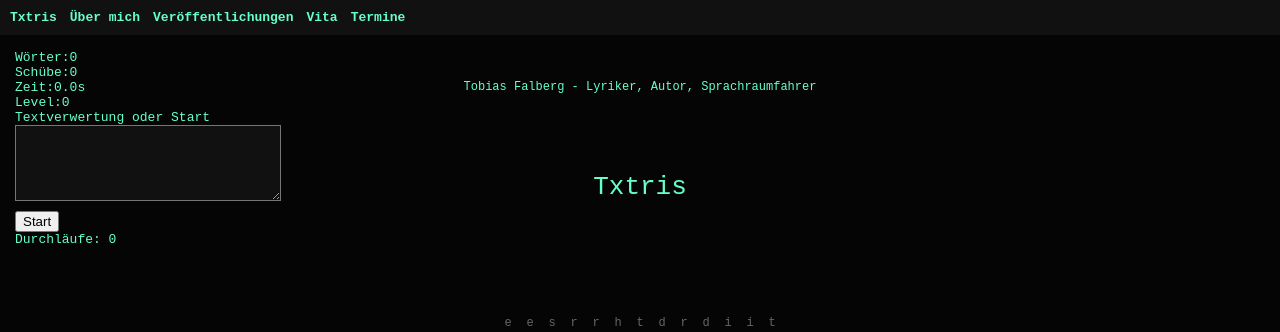
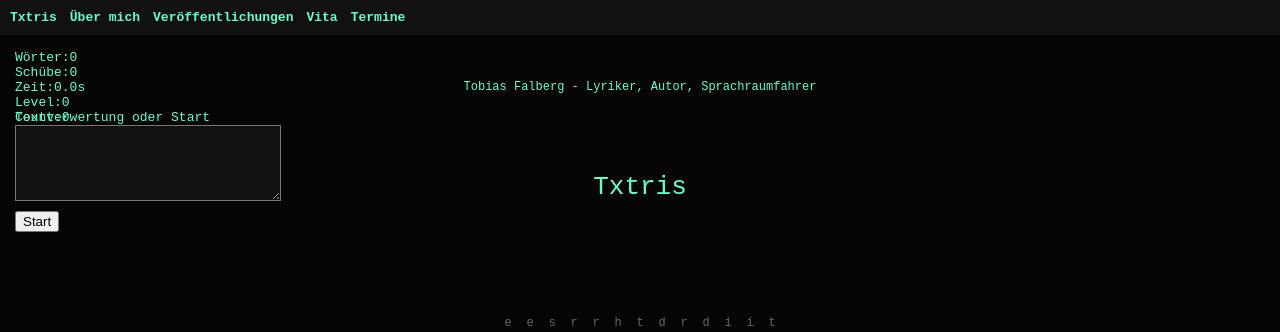
Before and after one commit to tobiasfalberg/tobiasfalberg.github.io, a Jekyll site: the page built from index.html, in a window 1280 px wide. Shown: the top 332 px of the page. Built offline with Jekyll 4.4.1, drawn with Linux system fonts in a browser that asks for light colours; some of the changed lines change nothing that is shown.

Commit message:
Update index.html globaler Counter 4

```diff
--- a/index.html
+++ b/index.html
@@ -160,13 +160,12 @@
 
   <!-- SPIEL -->
   <div id="title">Txtris</div>
-  <div id="hud">Wörter:0<br>Schübe:0<br>Zeit:0.0s<br>Level:0</div>
+  <div id="hud">Wörter:0<br>Schübe:0<br>Zeit:0.0s<br>Level:0<br>Count:0</div>
 
   <div id="inputBox">
     <div>Textverwertung oder Start</div>
     <textarea id="userWords"></textarea><br>
     <button id="startBtn" onclick="start()">Start</button>
-    <div id="gameCounter">Durchläufe: 0</div>
   </div>
 
   <button id="clearBtn" onclick="init()">Clear</button>
@@ -255,10 +254,22 @@
 let grid=[],words=[],used=new Set();
 let running=false;
 let pushCount=0,wordCount=0,startTime=0;
+
+/* globaler Counter */
+let count = 0;
+
 let wordsList=[...baseWords];
 let prefixSet=new Set();
 let audioCtx;
-let gameCount = 0;
+
+/* externer globaler Counter (CountAPI) */
+async function updateGlobalCount(){
+  try{
+    let res = await fetch("https://api.countapi.xyz/hit/txtris/global-starts");
+    let data = await res.json();
+    count = data.value;
+  }catch(e){}
+}
 
 function initAudio(){ if(!audioCtx){ audioCtx=new (window.AudioContext||window.webkitAudioContext)(); }}
 function tone(f,d=0.1,v=0.05){ let o=audioCtx.createOscillator(); let g=audioCtx.createGain(); o.frequency.value=f; g.gain.value=v; o.connect(g); g.connect(audioCtx.destination); o.start(); o.stop(audioCtx.currentTime+d);}
@@ -287,9 +298,8 @@
 function start(){
   initAudio(); startTime = performance.now();
 
- gameCount++;
-  document.getElementById("gameCounter").innerText =
-    "Count: " + gameCount;
+ /* globaler Spielstart wird gezählt */
+  updateGlobalCount();
 
   let input=document.getElementById("userWords").value;
   if(input.trim()){ let extra=input.toLowerCase().replace(/[^a-zäöüß\s]/g," ").split(/\s+/).filter(w=>w.length>=2);
@@ -299,7 +309,7 @@
 }
 
 function getLevel(){let topMost=H; for(let y=0;y<H;y++){for(let x=0;x<W;x++){let c=grid[y][x]; if(c.word && c.word.frozen){if(y<topMost) topMost=y;}}} if(topMost===H) return 0; return H-topMost;}
-function updateHUD(){let t=0; if(startTime){t=(performance.now()-startTime)/1000;} document.getElementById("hud").innerHTML=`Wörter:${wordCount}<br>Schübe:${pushCount}<br>Zeit:${t.toFixed(1)}s<br>Level:${getLevel()}`;}
+function updateHUD(){let t=0; if(startTime){t=(performance.now()-startTime)/1000;} document.getElementById("hud").innerHTML=`Wörter:${wordCount}<br>Schübe:${pushCount}<br>Zeit:${t.toFixed(1)}s<br>Level:${getLevel()}<br>Count:${count}`;}
 
 function scan(){for(let y=0;y<H;y++){for(let x=0;x<W;x++){check(x,y,1,0);check(x,y,0,1);}}}
 function check(x,y,dx,dy){let str="",pos=[];for(let i=0;i<10;i++){let cx=x+dx*i,cy=y+dy*i;if(cx<0||cy<0||cx>=W||cy>=H) break; let c=grid[cy][cx]; if(c.word) break; str+=c.char; pos.push([cx,cy]); if(!prefixSet.has(str)) break; if(wordsList.includes(str)&&!used.has(str)){ let w={id:words.length,letters:str,positions:pos,frozen:false}; pos.forEach((p,i)=>{let [x,y]=p; grid[y][x]={char:str[i],word:w};}); words.push(w); used.add(str); wordCount++; updateHUD(); return;}}}
```
